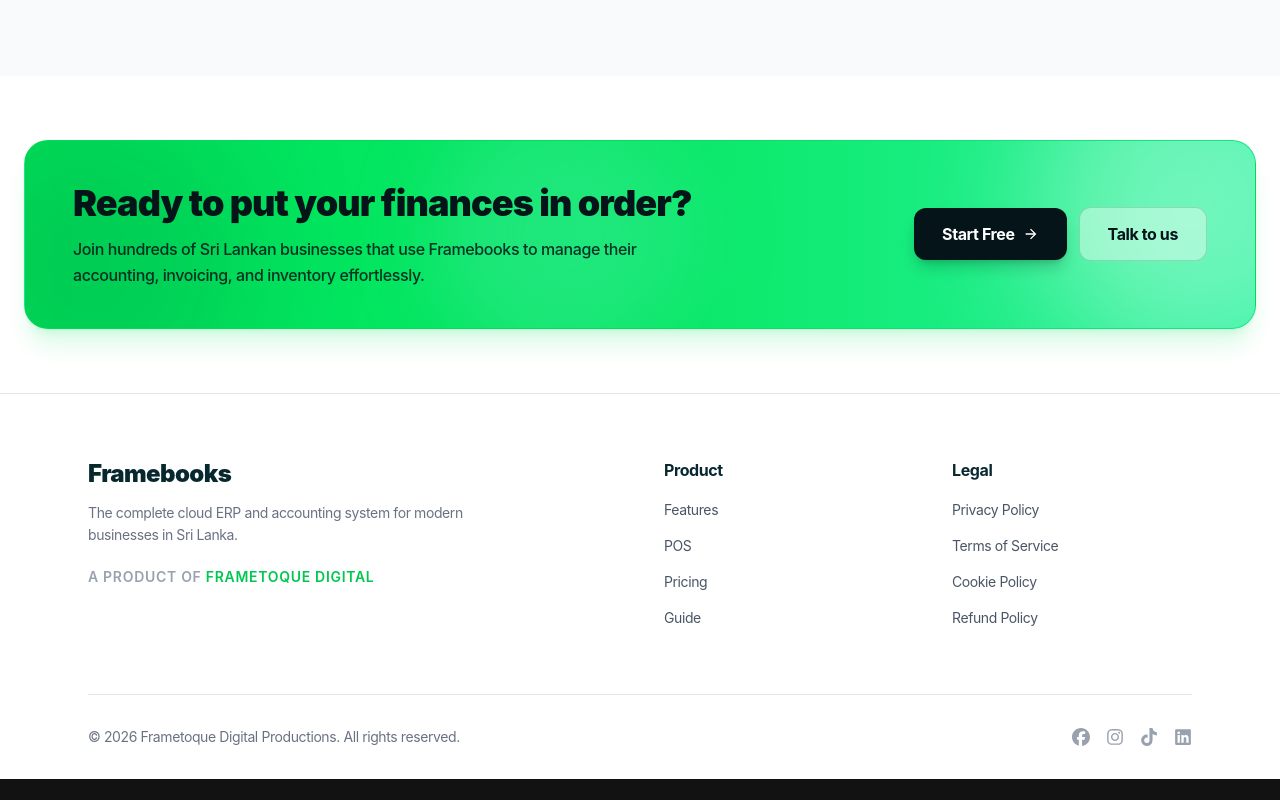
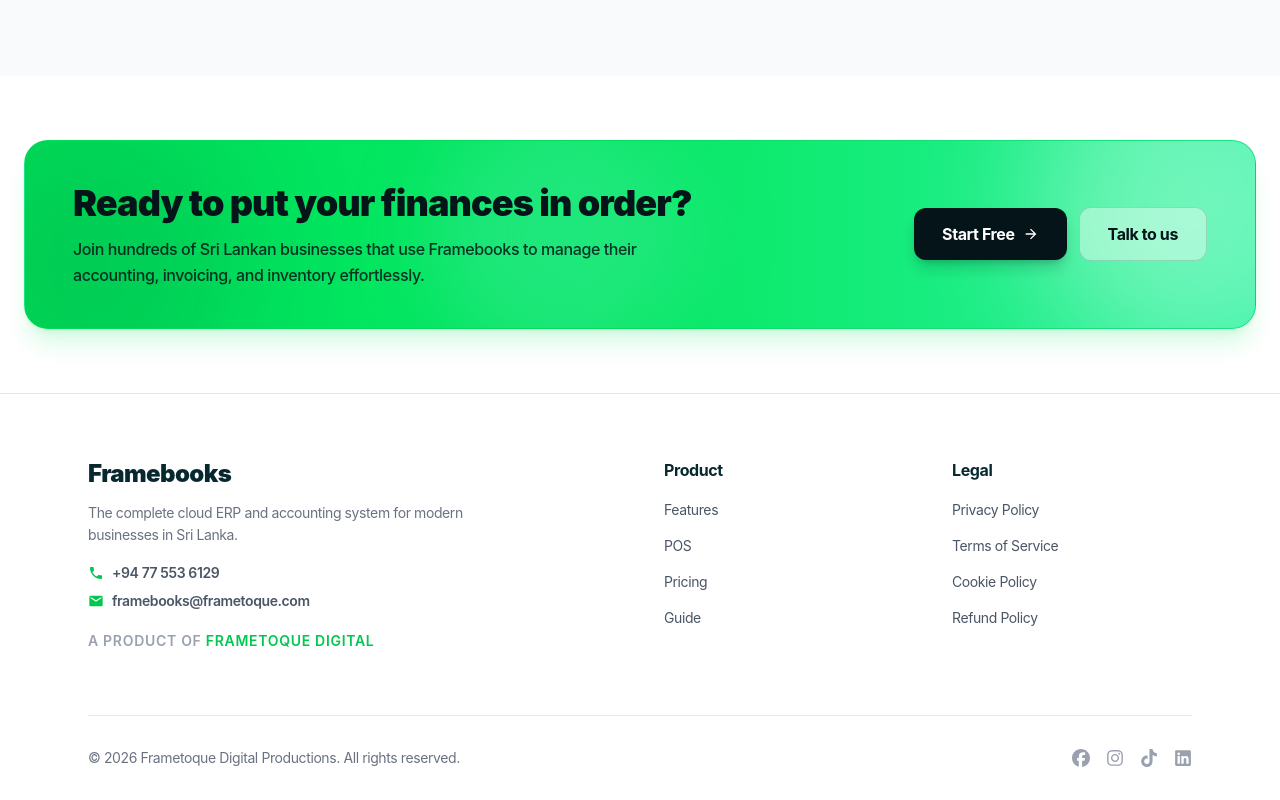
Before and after one commit to frametoque/framebooks, a Next.js app: page / in a window 1280 px wide. Shown: the part 7638-8438 px from the top of the page. Before the commit the page ends 8417 px from the top, so only its background shows below. Built offline with nearby package versions, Linux system fonts and the light colour scheme; no server answers; the database is empty; a web font is replaced by a local one.

Commit message:
content(footer): add direct phone and email contact details

```diff
--- a/src/components/landing/Footer.tsx
+++ b/src/components/landing/Footer.tsx
@@ -1,6 +1,7 @@
 import Link from 'next/link';
 import { footerProductLinks, footerLegalLinks } from '@/data/landing/content';
 import { FaFacebook, FaInstagram, FaTiktok, FaLinkedin } from 'react-icons/fa6';
+import { MdPhone, MdEmail } from 'react-icons/md';
 
 const socialLinks = [
   { name: 'Facebook', href: 'https://facebook.com/framebooks', icon: FaFacebook },
@@ -21,9 +22,25 @@ export default function Footer() {
             >
               Framebooks
             </Link>
-            <p className="text-gray-500 mb-5 max-w-sm text-sm leading-relaxed">
+            <p className="text-gray-500 mb-4 max-w-sm text-sm leading-relaxed">
               The complete cloud ERP and accounting system for modern businesses in Sri Lanka.
             </p>
+            <div className="space-y-2 text-xs sm:text-sm text-gray-600 mb-5">
+              <a
+                href="tel:+94775536129"
+                className="flex items-center gap-2 text-gray-600 hover:text-[#00C750] transition-colors w-fit"
+              >
+                <MdPhone className="w-4 h-4 text-[#00C750] shrink-0" />
+                <span className="font-semibold">+94 77 553 6129</span>
+              </a>
+              <a
+                href="mailto:framebooks@frametoque.com"
+                className="flex items-center gap-2 text-gray-600 hover:text-[#00C750] transition-colors w-fit"
+              >
+                <MdEmail className="w-4 h-4 text-[#00C750] shrink-0" />
+                <span className="font-semibold">framebooks@frametoque.com</span>
+              </a>
+            </div>
             <p className="text-xs sm:text-sm font-semibold text-gray-400 uppercase tracking-wider">
               A product of{' '}
               <a
```
